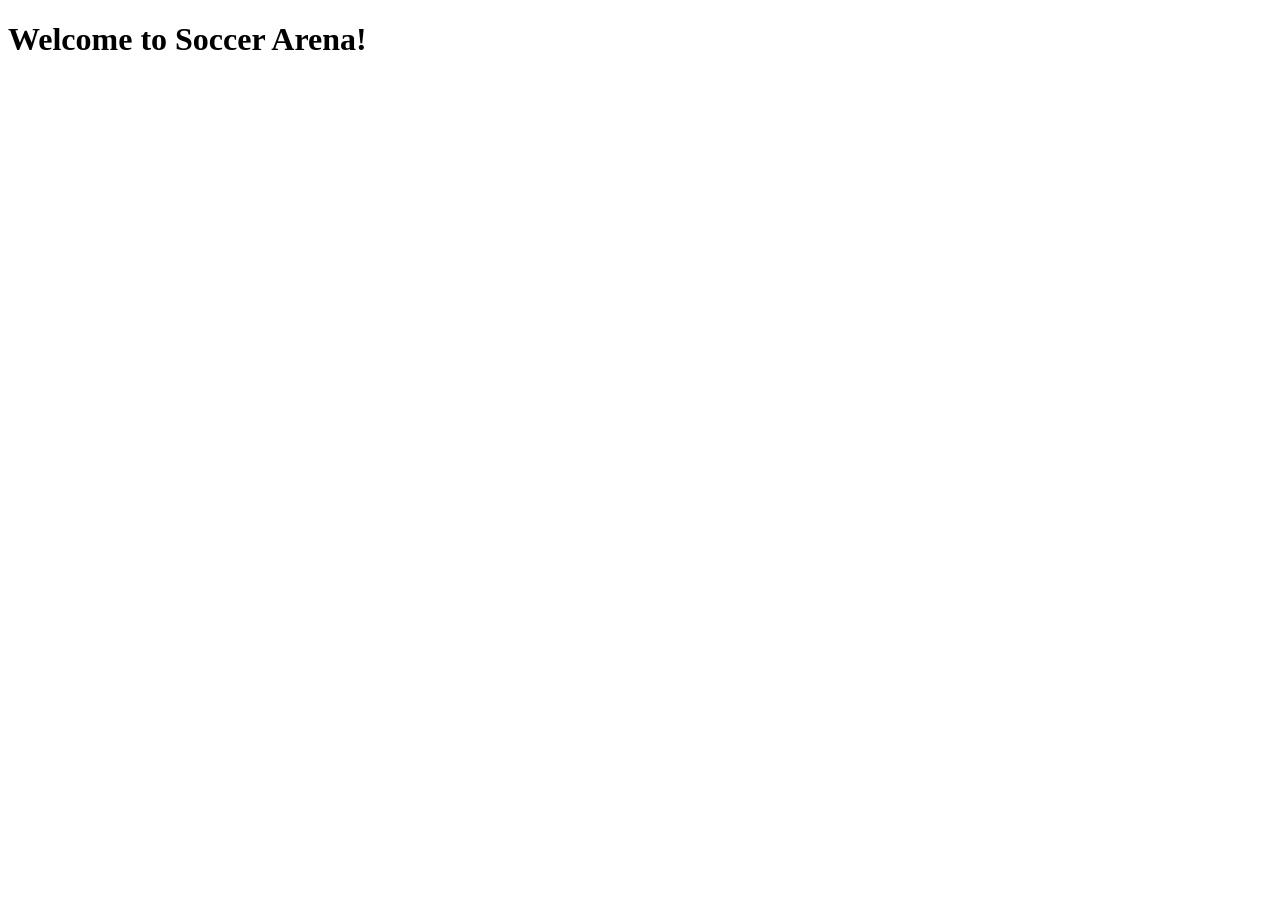
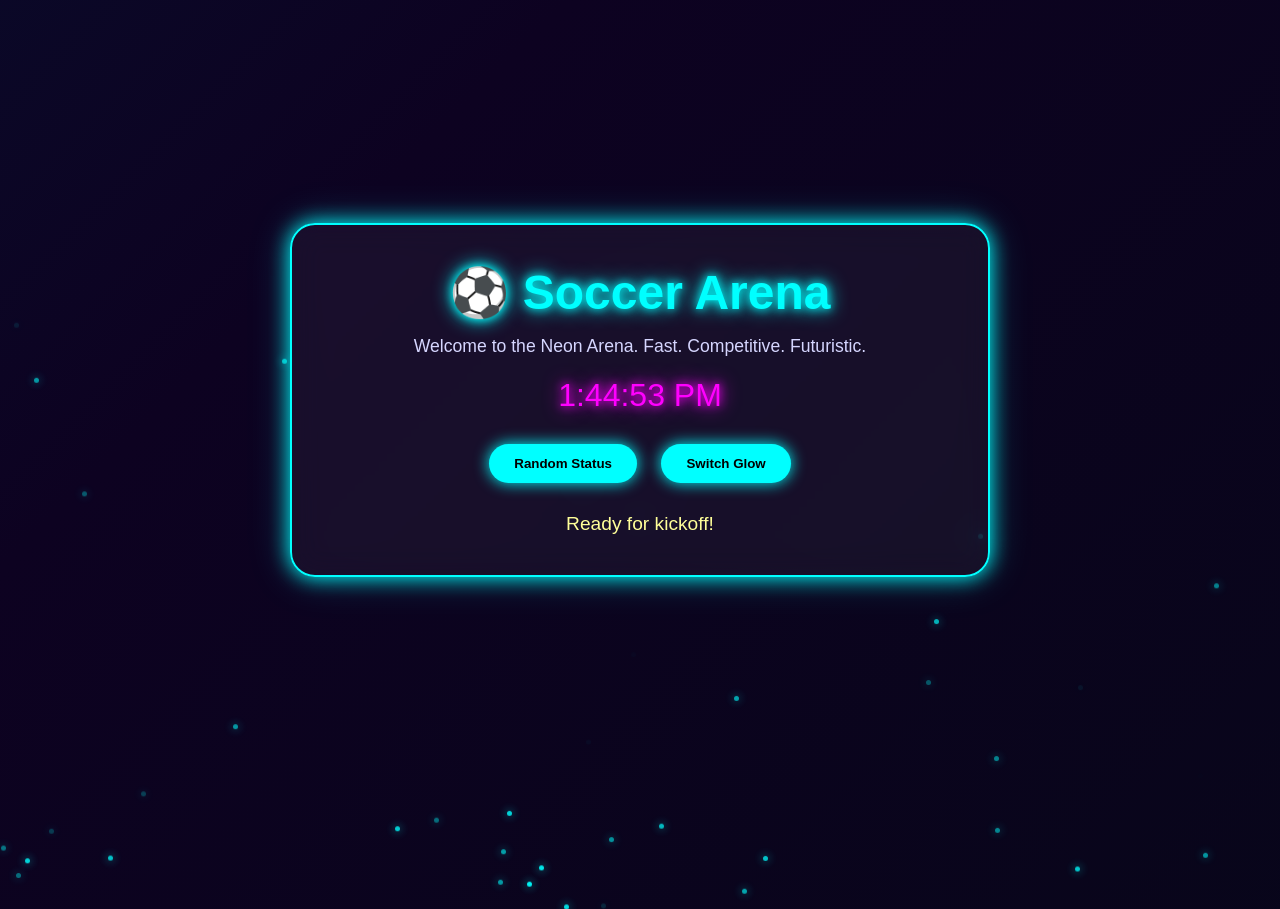
Before and after one commit to soccerarenagame/soccerarenagame.github.io, a plain HTML site: page index.html in a window 1280 px wide. Before the commit the page ends 800 px from the top, so only its background shows below. Drawn offline with Linux system fonts and the light colour scheme.

Commit message:
Update index.html

```diff
--- a/index.html
+++ b/index.html
@@ -1,9 +1,209 @@
 <!DOCTYPE html>
-<html>
+<html lang="en">
 <head>
-    <title>Soccer Arena</title>
+<meta charset="UTF-8">
+<meta name="viewport" content="width=device-width, initial-scale=1.0">
+<title>Soccer Arena</title>
+
+<style>
+    *{
+        margin:0;
+        padding:0;
+        box-sizing:border-box;
+        font-family:Arial, sans-serif;
+    }
+
+    body{
+        min-height:100vh;
+        display:flex;
+        justify-content:center;
+        align-items:center;
+        background:linear-gradient(-45deg,#050816,#0d0221,#001f3f,#13001f);
+        background-size:400% 400%;
+        animation:bgMove 12s ease infinite;
+        color:white;
+        overflow:hidden;
+    }
+
+    @keyframes bgMove{
+        0%{background-position:0% 50%;}
+        50%{background-position:100% 50%;}
+        100%{background-position:0% 50%;}
+    }
+
+    .card{
+        width:90%;
+        max-width:700px;
+        padding:40px;
+        text-align:center;
+        border:2px solid #00ffff;
+        border-radius:25px;
+        backdrop-filter:blur(15px);
+        background:rgba(255,255,255,0.05);
+        box-shadow:
+            0 0 20px #00ffff,
+            0 0 40px #00ffff44;
+    }
+
+    h1{
+        font-size:3rem;
+        color:#00ffff;
+        text-shadow:
+            0 0 10px #00ffff,
+            0 0 20px #00ffff;
+    }
+
+    .subtitle{
+        margin:15px 0;
+        color:#d6d6ff;
+        font-size:1.1rem;
+    }
+
+    #clock{
+        font-size:2rem;
+        margin:20px 0;
+        color:#ff00ff;
+        text-shadow:
+            0 0 10px #ff00ff,
+            0 0 20px #ff00ff;
+    }
+
+    button{
+        margin:10px;
+        padding:12px 25px;
+        border:none;
+        border-radius:50px;
+        cursor:pointer;
+        background:#00ffff;
+        color:black;
+        font-weight:bold;
+        transition:0.3s;
+        box-shadow:0 0 15px #00ffff;
+    }
+
+    button:hover{
+        transform:translateY(-3px) scale(1.05);
+        box-shadow:
+            0 0 20px #00ffff,
+            0 0 40px #00ffff;
+    }
+
+    #status{
+        margin-top:20px;
+        font-size:1.2rem;
+        color:#ffff99;
+    }
+
+    .particles span{
+        position:absolute;
+        display:block;
+        width:5px;
+        height:5px;
+        background:#00ffff;
+        border-radius:50%;
+        box-shadow:0 0 10px #00ffff;
+        animation:float linear infinite;
+    }
+
+    @keyframes float{
+        from{
+            transform:translateY(100vh);
+        }
+        to{
+            transform:translateY(-10vh);
+        }
+    }
+</style>
 </head>
+
 <body>
-    <h1>Welcome to Soccer Arena!</h1>
+
+<div class="particles" id="particles"></div>
+
+<div class="card">
+    <h1>⚽ Soccer Arena</h1>
+
+    <p class="subtitle">
+        Welcome to the Neon Arena.
+        Fast. Competitive. Futuristic.
+    </p>
+
+    <div id="clock">Loading...</div>
+
+    <button onclick="changeStatus()">Random Status</button>
+
+    <button onclick="changeTheme()">Switch Glow</button>
+
+    <div id="status">
+        Ready for kickoff!
+    </div>
+</div>
+
+<script>
+    // Live Clock
+    function updateClock(){
+        const now = new Date();
+        document.getElementById("clock").textContent =
+            now.toLocaleTimeString();
+    }
+
+    setInterval(updateClock,1000);
+    updateClock();
+
+    // Random Status
+    const statuses = [
+        "⚽ Match starting...",
+        "🔥 Players warming up!",
+        "🏆 Championship mode!",
+        "💥 Goal incoming!",
+        "🚀 Arena servers online!",
+        "🎮 Time to dominate!"
+    ];
+
+    function changeStatus(){
+        const random =
+            statuses[Math.floor(Math.random()*statuses.length)];
+
+        document.getElementById("status").textContent = random;
+    }
+
+    // Theme Switcher
+    let blue = true;
+
+    function changeTheme(){
+        const card = document.querySelector(".card");
+        const title = document.querySelector("h1");
+
+        if(blue){
+            card.style.borderColor = "#ff00ff";
+            card.style.boxShadow = "0 0 20px #ff00ff";
+            title.style.color = "#ff00ff";
+            title.style.textShadow = "0 0 20px #ff00ff";
+        }else{
+            card.style.borderColor = "#00ffff";
+            card.style.boxShadow = "0 0 20px #00ffff";
+            title.style.color = "#00ffff";
+            title.style.textShadow = "0 0 20px #00ffff";
+        }
+
+        blue = !blue;
+    }
+
+    // Floating Neon Particles
+    const container = document.getElementById("particles");
+
+    for(let i=0;i<40;i++){
+        const dot = document.createElement("span");
+
+        dot.style.left = Math.random()*100 + "%";
+        dot.style.animationDuration =
+            (5 + Math.random()*10) + "s";
+
+        dot.style.opacity = Math.random();
+
+        container.appendChild(dot);
+    }
+</script>
+
 </body>
 </html>
```
